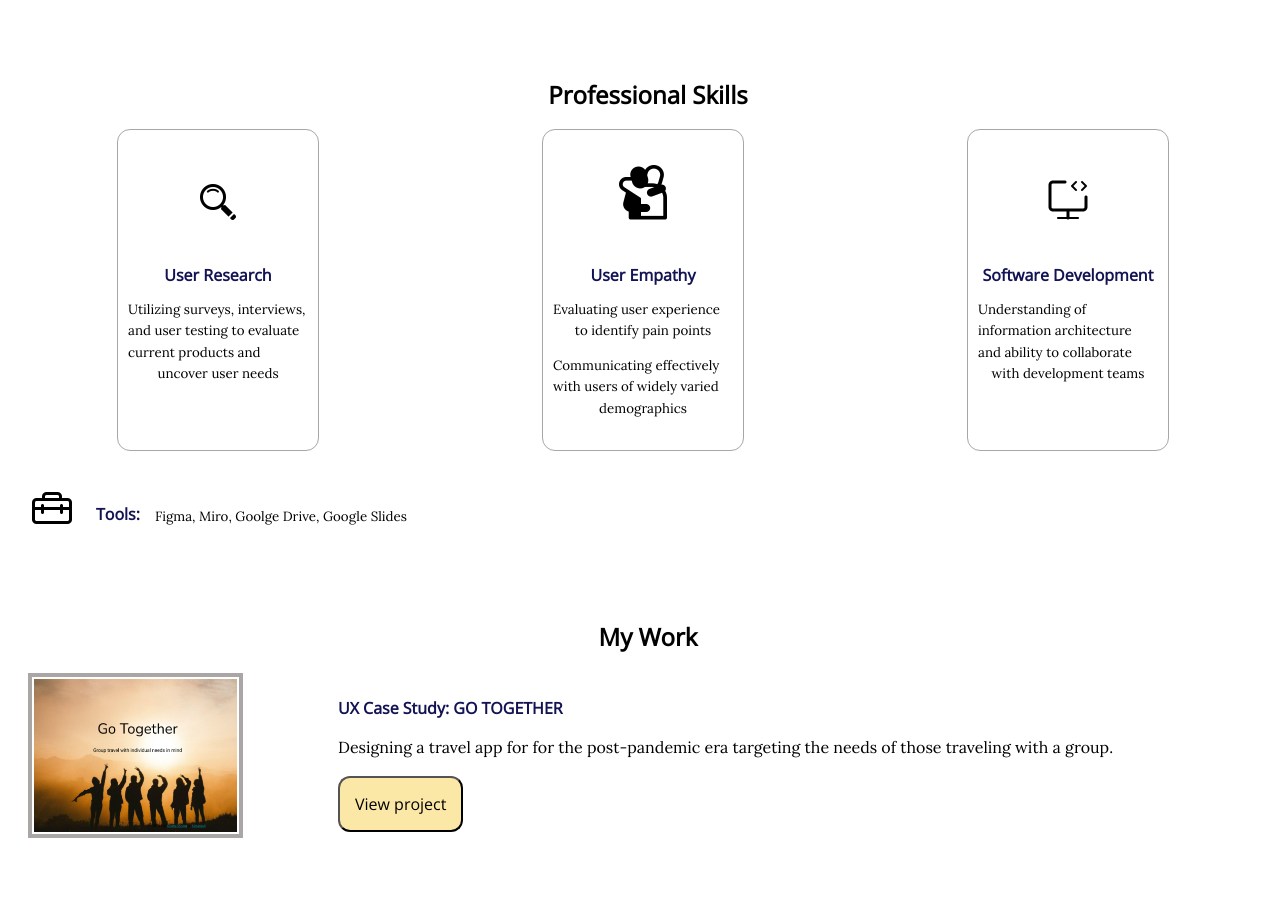
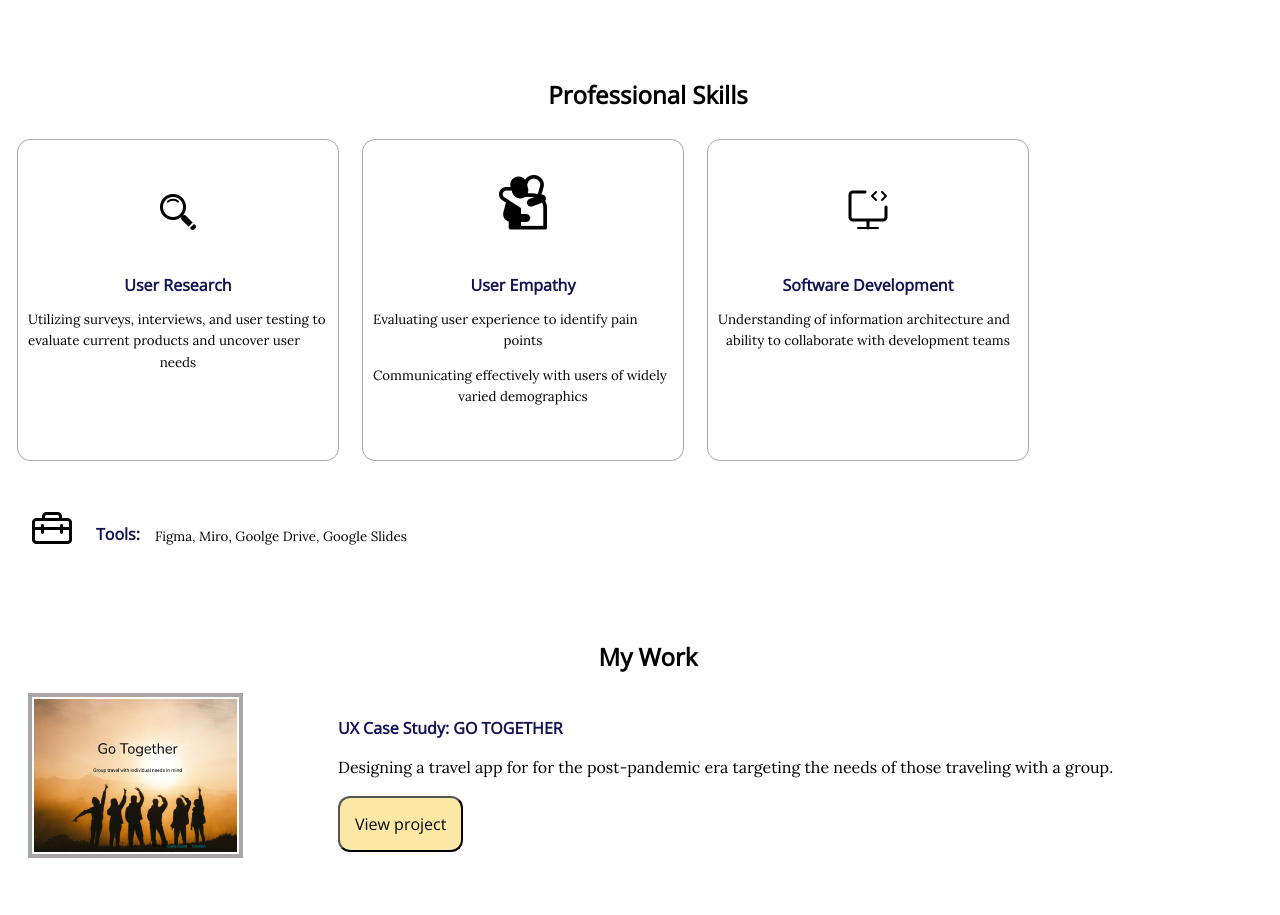
Before and after one commit to lkspotter88/UX_UI_HW_18, a plain HTML site: page index.html in a window 1280 px wide. Shown: the part 1760-2675 px from the top of the page. Drawn offline with nearby package versions, Linux system fonts and the light colour scheme.

Commit message:
Update style.css
updated flex sizes and margins in mySkills

```diff
--- a/CSS/style.css
+++ b/CSS/style.css
@@ -185,10 +185,12 @@ button{
 }
 
 .flexContainer div{
-    width: 180px;
+    width: 33%;
+    max-width: 300px;
     height: 300px;
     margin:auto;
     padding:10px;
+    margin:10px;
     outline: solid 1px #a9a6a5;
     border-radius: 12px;
 
@@ -392,7 +394,7 @@ footer img{
         display:grid;
         margin: auto;
         justify-content: center;
-        grid-template-columns: 300px;
+        grid-template-columns: 1fr;
         grid-template-areas:"project1Image"
                             "project1Body"
                             "project2Image"
```
